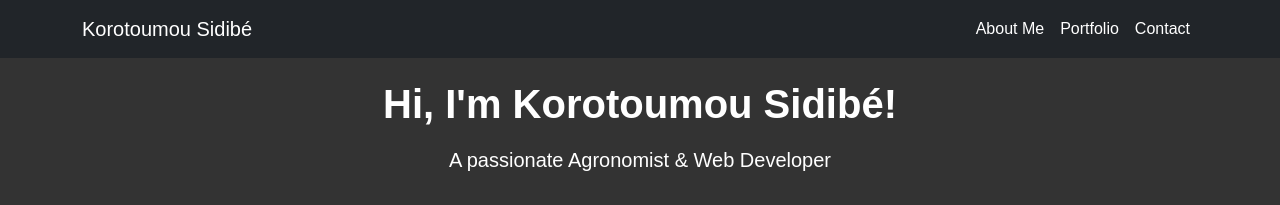
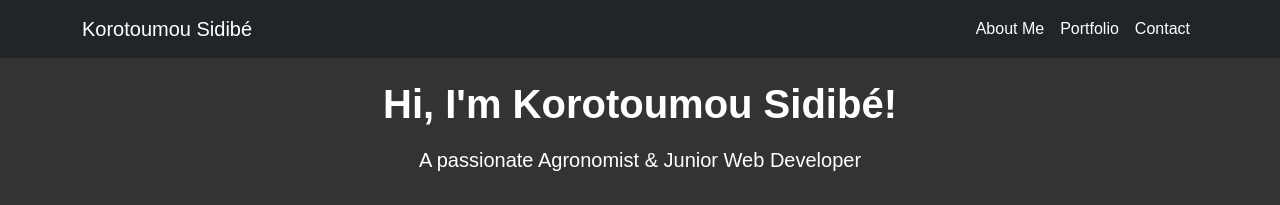
Before and after one commit to KrSid76/MY-portfolio, a plain HTML site: page index.html in a window 1280 px wide. Shown: the top 205 px of the page. Drawn offline with nearby package versions, Linux system fonts and the light colour scheme.

Commit message:
Update index.html

```diff
--- a/index.html
+++ b/index.html
@@ -27,7 +27,7 @@
   <header class="hero-section text-white d-flex align-items-center justify-content-center">
     <div class="container text-center">
       <h1 class="display-4 fw-bold animate-fade">Hi, I'm Korotoumou Sidibé!</h1>
-      <p class="lead animate-fade-delay">A passionate Agronomist & Web Developer</p>
+      <p class="lead animate-fade-delay">A passionate Agronomist & Junior Web Developer</p>
       <p class="mt-4 animate-slide">
         I’m here to change the world, one pixel and one crop at a time. With my background in agronomy, my growing expertise in web development, and my recently established agricultural consulting agency, I’m on a mission to innovate the agricultural industry with cutting-edge technology and practical solutions.
       </p>
```
